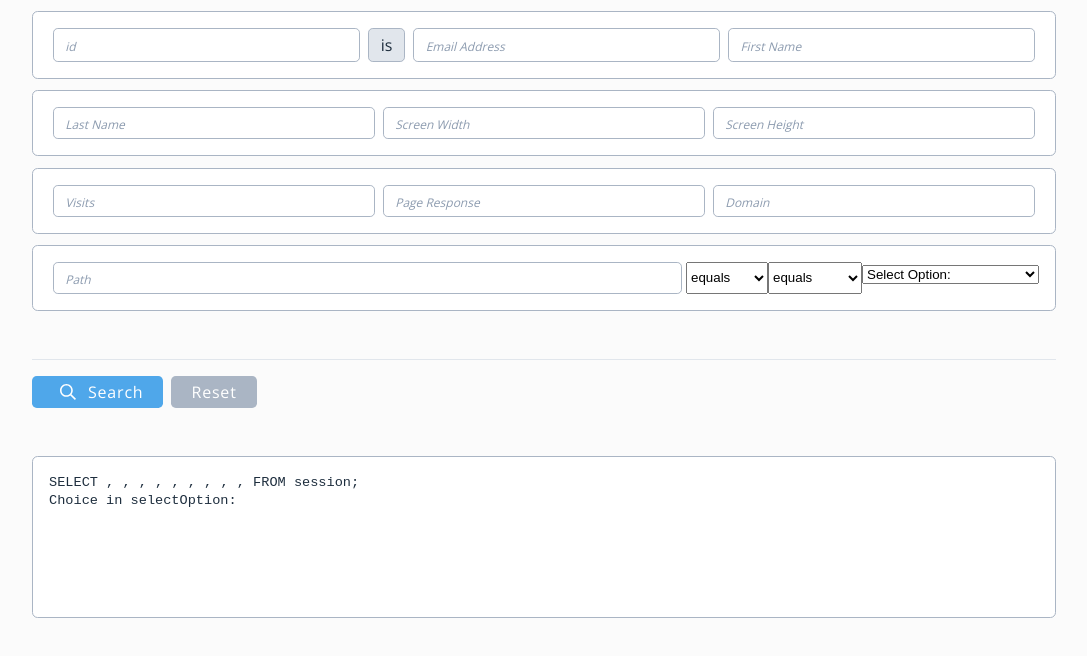
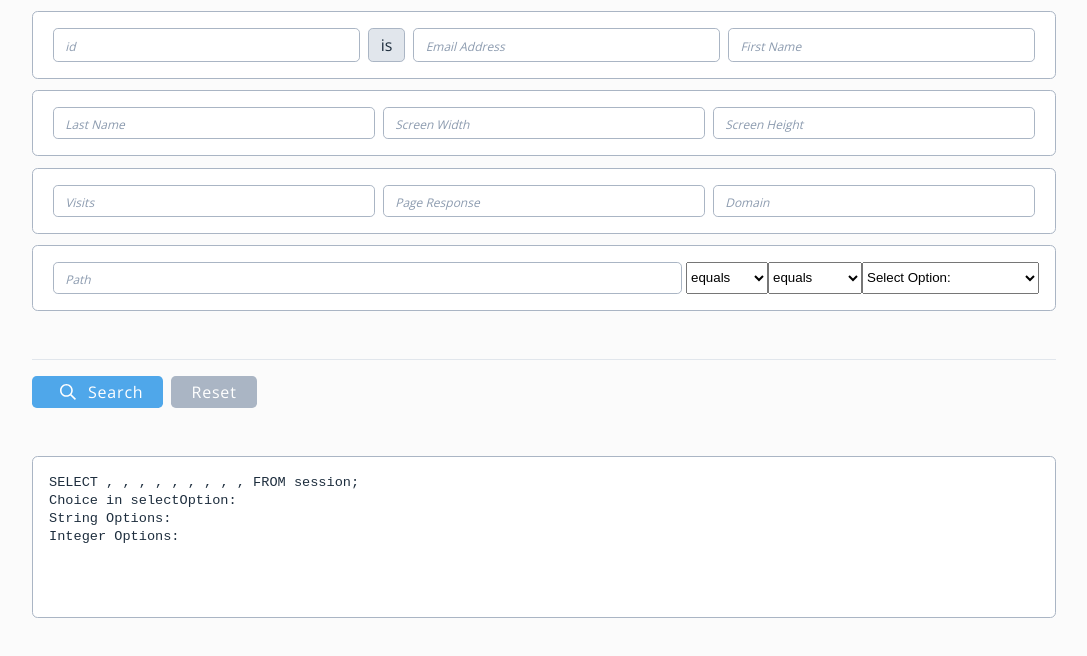
Before and after one commit to RyanBrown/quantum-metric, a React (Create React App) app: page / in a window 1280 px wide. Shown: the top 656 px of the page, without its empty margins (96-1183 px from the left). Built offline with nearby package versions, Linux system fonts and the light colour scheme.

Commit message:
Quantim Metric - styled-components added

```diff
--- a/src/Components/Form/Form.js
+++ b/src/Components/Form/Form.js
@@ -23,6 +23,8 @@ class Form extends Component {
             domain: '',
             path: '',
             selectOption: '',
+            stringOptions: '',
+            integerOptions: '',
         };
 
         this.handleChange = this.handleChange.bind(this);
@@ -131,25 +133,25 @@ class Form extends Component {
                             <Option value='test'>Test</Option>
                         </SelectMenu> */}
 
-                        <select value={this.state.selectOption} name='selectOption' onChange={this.handleChange}>
+                        <select value={this.state.stringOptions} name='stringOptions' onChange={this.handleChange}>
                             {/* Strings */}
-                            <option value='equals'>equals</option>
-                            <option value='contains'>contains</option>
-                            <option value='starts with'>starts with</option>
-                            <option value='in list'>in list</option>
+                            <option value='='>equals</option>
+                            <option value='CONTAINS'>contains</option>
+                            <option value='%STARTSWITH'>starts with</option>
+                            <option value='IN'>in list</option>
+                        </select>
+
+                        <select value={this.state.integerOptions} name='integerOptions' onChange={this.handleChange}>
+                            {/* Integers */}
+                            <option value='='>equals</option>
+                            <option value='BETWEEN'>between</option>
+                            <option value='>'>greater than</option>
+                            <option value='<'>less than</option>
+                            <option value='IN'>in list</option>
                         </select>
 
                         <select value={this.state.selectOption} name='selectOption' onChange={this.handleChange}>
-                            {/* Integers */}
-                            <option value='equals'>equals</option>
-                            <option value='between'>between</option>
-                            <option value='greater than'>greater than</option>
-                            <option value='less than'>less than</option>
-                            <option value='in list'>in list</option>
-                        </select>
-
-                        <div className='select'>
-                            <select value={this.state.selectOption} name='selectOption' onChange={this.handleChange}>
+                            {/* Predicated field options */}
                             <option value='0'>Select Option:</option>
                             <option value='User Email'>User Email</option>
                             <option value='Screen Width'>Screen Width</option>
@@ -161,7 +163,6 @@ class Form extends Component {
                             <option value='Domain'>Domain</option>
                             <option value='Page Path'>Page Path</option>
                         </select>
-                        </div>
                     </div>
 
                     <ActionBar>
@@ -180,7 +181,14 @@ class Form extends Component {
                     {this.state.visits}, {this.state.page_response}, {this.state.domain}, {this.state.path}
                     FROM session;
                     <br />
-                    Choice in selectOption: {this.state.selectOption}
+                    Choice in selectOption:
+                    {this.state.selectOption}
+                    <br />
+                    String Options:
+                    {this.state.stringOptions}
+                    <br />
+                    Integer Options:
+                    {this.state.integerOptions}
                 </Generated>
             </>
         );
```
Lines whose indentation alone changed are shown as unchanged.
